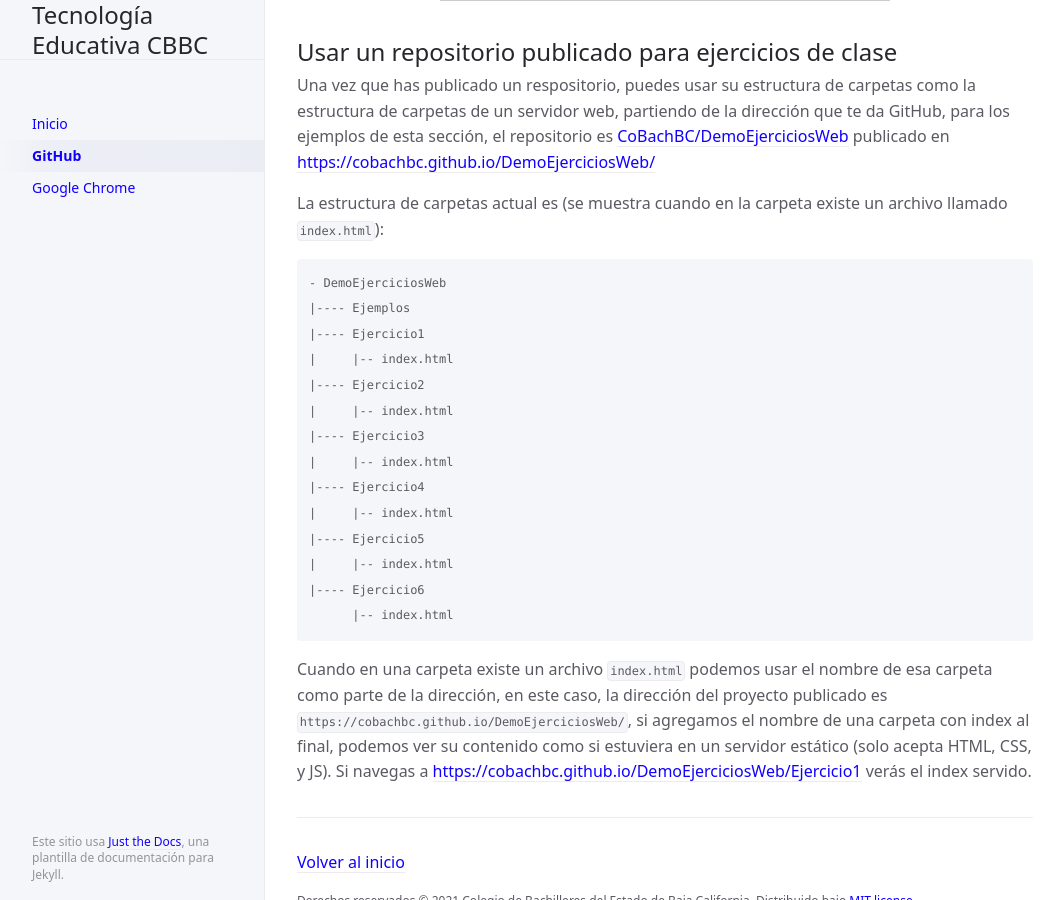
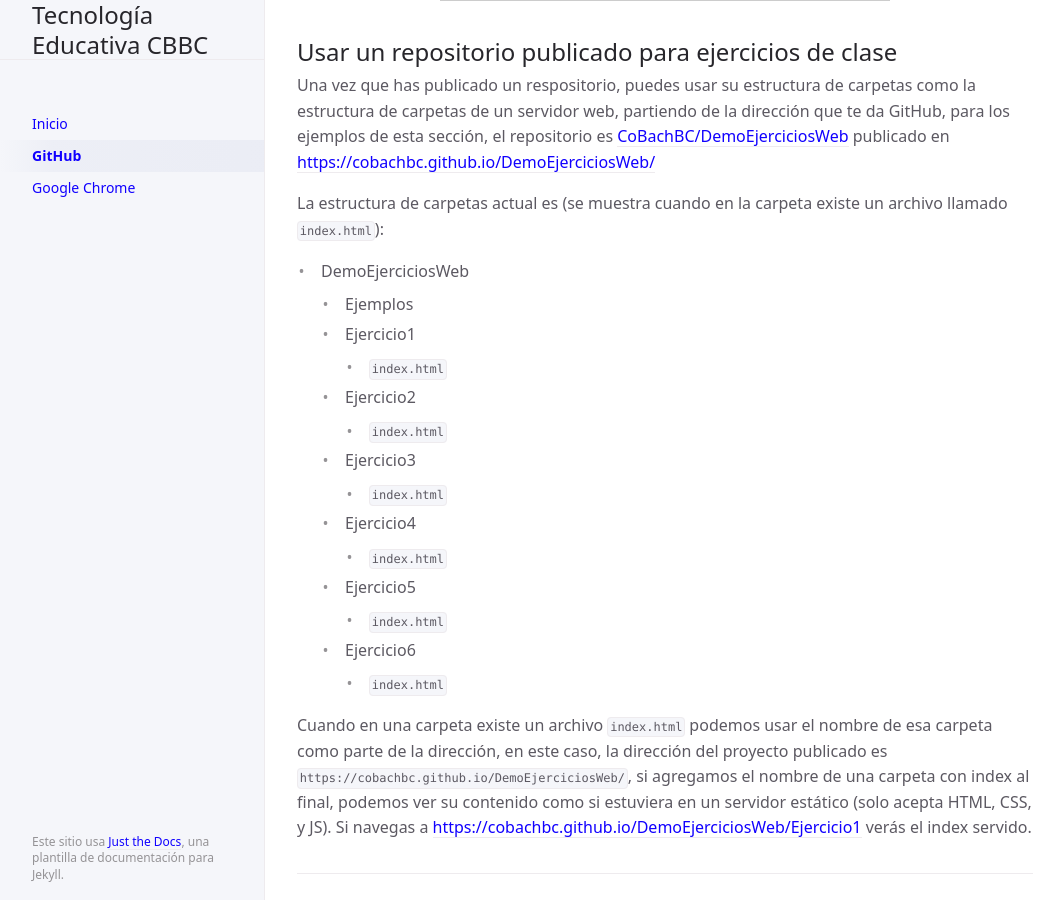
Before and after one commit to CoBachBC/demo, a Jekyll site: the page built from docs/github.md, in a window 1280 px wide and 900 px high, scrolled down 11146 px. Shown: the whole window, without its empty margins (107-1171 px from the left). Built offline with Jekyll 4.4.1, drawn with Linux system fonts in a browser that asks for light colours.

```diff
--- a/docs/github.md
+++ b/docs/github.md
@@ -152,19 +152,19 @@ Una vez que has publicado un respositorio, puedes usar su estructura de carpetas
 
 La estructura de carpetas actual es (se muestra cuando en la carpeta existe un archivo llamado <code>index.html</code>):
 
-    - DemoEjerciciosWeb
-    |---- Ejemplos
-    |---- Ejercicio1
-    |     |-- index.html
-    |---- Ejercicio2
-    |     |-- index.html
-    |---- Ejercicio3
-    |     |-- index.html
-    |---- Ejercicio4
-    |     |-- index.html
-    |---- Ejercicio5
-    |     |-- index.html
-    |---- Ejercicio6
-          |-- index.html
+- DemoEjerciciosWeb
+    - Ejemplos
+    - Ejercicio1
+        - <code>index.html</code>
+    - Ejercicio2
+        - <code>index.html</code>
+    - Ejercicio3
+        - <code>index.html</code>
+    - Ejercicio4
+        - <code>index.html</code>
+    - Ejercicio5
+        - <code>index.html</code>
+    - Ejercicio6
+        - <code>index.html</code>
 
 Cuando en una carpeta existe un archivo <code>index.html</code> podemos usar el nombre de esa carpeta como parte de la dirección, en este caso, la dirección del proyecto publicado es <code>https://cobachbc.github.io/DemoEjerciciosWeb/</code>, si agregamos el nombre de una carpeta con index al final, podemos ver su contenido como si estuviera en un servidor estático (solo acepta HTML, CSS, y JS). Si navegas a [https://cobachbc.github.io/DemoEjerciciosWeb/Ejercicio1](https://cobachbc.github.io/DemoEjerciciosWeb/Ejercicio1) verás el index servido.
```
